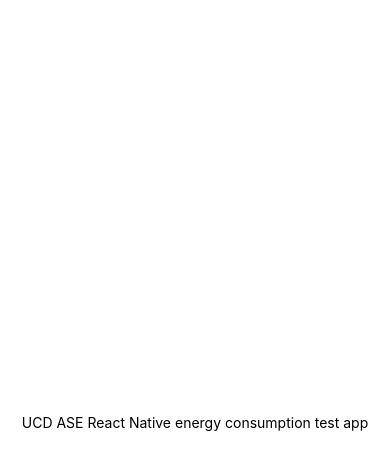
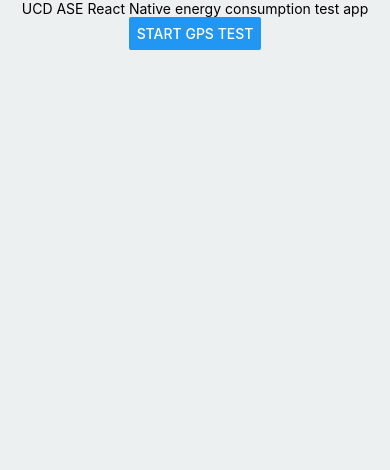
Before and after one commit to Mi6u3l/UCD_RN_Battery_Consumption, a React Native app: screen / in a window 390 px wide. Shown: the top 470 px of the page. Built offline with nearby package versions, Linux system fonts and the light colour scheme.

Commit message:
adds gps test

```diff
--- a/App.js
+++ b/App.js
@@ -1,19 +1,88 @@
-import React from 'react';
-import { StyleSheet, Text, View } from 'react-native';
+import React, { Component } from 'react';
+import { Platform, Text, View, StyleSheet, Button } from 'react-native';
+import Constants from 'expo-constants';
+import * as Location from 'expo-location';
+import * as Permissions from 'expo-permissions';
 
-export default function App() {
-  return (
-    <View style={styles.container}>
-      <Text>UCD ASE React Native energy consumption test app</Text>
+export default class App extends Component {
+  state = {
+    location: null,
+    feedBackMessage: null,
+  };
+
+  startGPSTest = () => {
+    let intervals = 0;
+    let interval = setInterval(() => {
+      intervals++;
+      if (intervals < 1000) {
+        this.getLocation();
+      } else {
+        clearInterval(interval);
+        this.setState({
+          feedBackMessage: 'Test completed',
+        });
+      }
+
+    }, 2000);
+  }
+
+  getLocation = () => {
+    if (Platform.OS === 'android' && !Constants.isDevice) {
+      this.setState({
+        feedBackMessage: 'Oops, this will not work on Sketch in an Android emulator. Try it on your device!',
+      });
+    } else {
+      this._getLocationAsync();
+    }
+  }
+
+  _getLocationAsync = async () => {
+    let { status } = await Permissions.askAsync(Permissions.LOCATION);
+    if (status !== 'granted') {
+      this.setState({
+        feedBackMessage: 'Permission to access location was denied',
+      });
+    }
+
+    let location = await Location.getCurrentPositionAsync({});
+    this.setState({ location });
+  };
+
+  render() {
+    let text = '';
+    if (this.state.feedBackMessage) {
+      text = this.state.feedBackMessage;
+    } else if (this.state.location) {
+      text = JSON.stringify(this.state.location);
+    }
+
+    return (
+      <View style={styles.container}>
+        <Text>UCD ASE React Native energy consumption test app</Text>
+      <Button
+        onPress={this.startGPSTest}
+        title="Start GPS test"
+      />
+      <View style={styles.container}>
+        <Text style={styles.paragraph}>{text}</Text>
+      </View>
     </View>
-  );
+
+    );
+  }
 }
 
 const styles = StyleSheet.create({
   container: {
     flex: 1,
-    backgroundColor: '#fff',
     alignItems: 'center',
     justifyContent: 'center',
+    paddingTop: Constants.statusBarHeight,
+    backgroundColor: '#ecf0f1',
+  },
+  paragraph: {
+    margin: 24,
+    fontSize: 18,
+    textAlign: 'center',
   },
 });
--- a/app.json
+++ b/app.json
@@ -7,15 +7,18 @@
     "icon": "./assets/icon.png",
     "android": {
       "package": "com.miguelbragagomes.ucd_rn_performance",
-      "permissions": [],
-      "versionCode": 6
+      "permissions": [
+        "ACCESS_COARSE_LOCATION",
+        "ACCESS_FINE_LOCATION"
+      ],
+      "versionCode": 8
     },
     "platforms": [
       "ios",
       "android",
       "web"
     ],
-    "version": "6.0.0",
+    "version": "8.0.0",
     "orientation": "portrait",
     "icon": "./assets/icon.png",
     "splash": {
```
